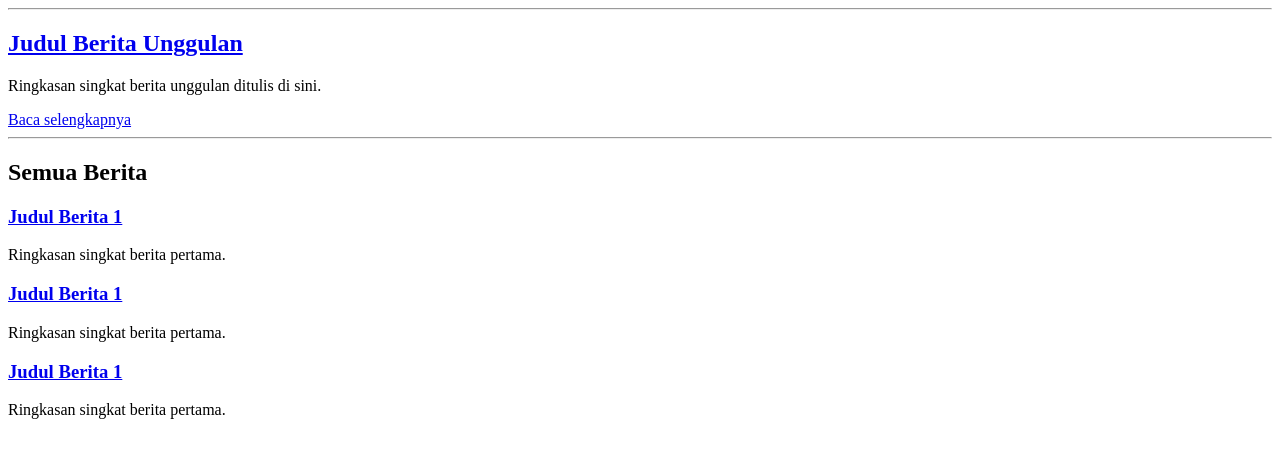
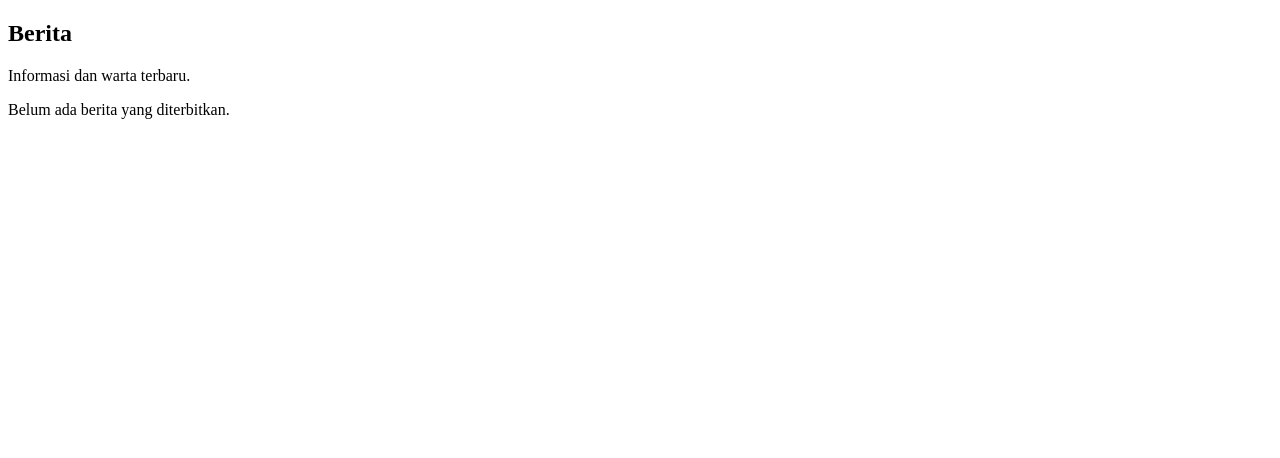
Before and after one commit to OnuZoo/Kelompok-E-web-pcm-dengan-django, a Django app: page /berita/ in a window 1280 px wide. Shown: the top 458 px of the page. Run offline with Django 5.2, Linux system fonts and the light colour scheme.

Commit message:
update berita

```diff
--- a/web/templates/web/berita.html
+++ b/web/templates/web/berita.html
@@ -3,43 +3,30 @@
   <head>
     <meta charset="UTF-8" />
     <meta name="viewport" content="width=device-width, initial-scale=1.0" />
-    <title>Berita - PCM Baki</title>
+    <title>Berita</title>
   </head>
   <body>
-    <hr />
+    <main>
+      <section>
+        <h1>Berita</h1>
+        <p>Informasi dan warta terbaru.</p>
 
-    <div>
-      <!-- KONTEN UTAMA -->
-      <main>
-        <!-- Berita unggulan -->
-        <article>
-          <h2><a href="#">Judul Berita Unggulan</a></h2>
-          <p>Ringkasan singkat berita unggulan ditulis di sini.</p>
-          <a href="#">Baca selengkapnya</a>
-        </article>
-
-        <hr />
-
-        <!-- Daftar berita -->
-        <section>
-          <h2>Semua Berita</h2>
-
-          <article>
-            <h3><a href="#">Judul Berita 1</a></h3>
-            <p>Ringkasan singkat berita pertama.</p>
-          </article>
-
-          <article>
-            <h3><a href="#">Judul Berita 1</a></h3>
-            <p>Ringkasan singkat berita pertama.</p>
-          </article>
-
-          <article>
-            <h3><a href="#">Judul Berita 1</a></h3>
-            <p>Ringkasan singkat berita pertama.</p>
-          </article>
-        </section>
-      </main>
-    </div>
+        {% for berita in page_obj %} {% include "web/_kartu_berita.html" %} {% empty %}
+        <p>Belum ada berita yang diterbitkan.</p>
+        {% endfor %} {% if page_obj.has_other_pages %}
+        <nav aria-label="Halaman berita">
+          {% if page_obj.has_previous %}
+          <a href="?page={{ page_obj.previous_page_number }}">&laquo; Sebelumnya</a>
+          {% endif %} {% for num in page_obj.paginator.page_range %} {% if num == page_obj.number %}
+          <strong>{{ num }}</strong>
+          {% else %}
+          <a href="?page={{ num }}">{{ num }}</a>
+          {% endif %} {% endfor %} {% if page_obj.has_next %}
+          <a href="?page={{ page_obj.next_page_number }}">Selanjutnya &raquo;</a>
+          {% endif %}
+        </nav>
+        {% endif %}
+      </section>
+    </main>
   </body>
 </html>
```
